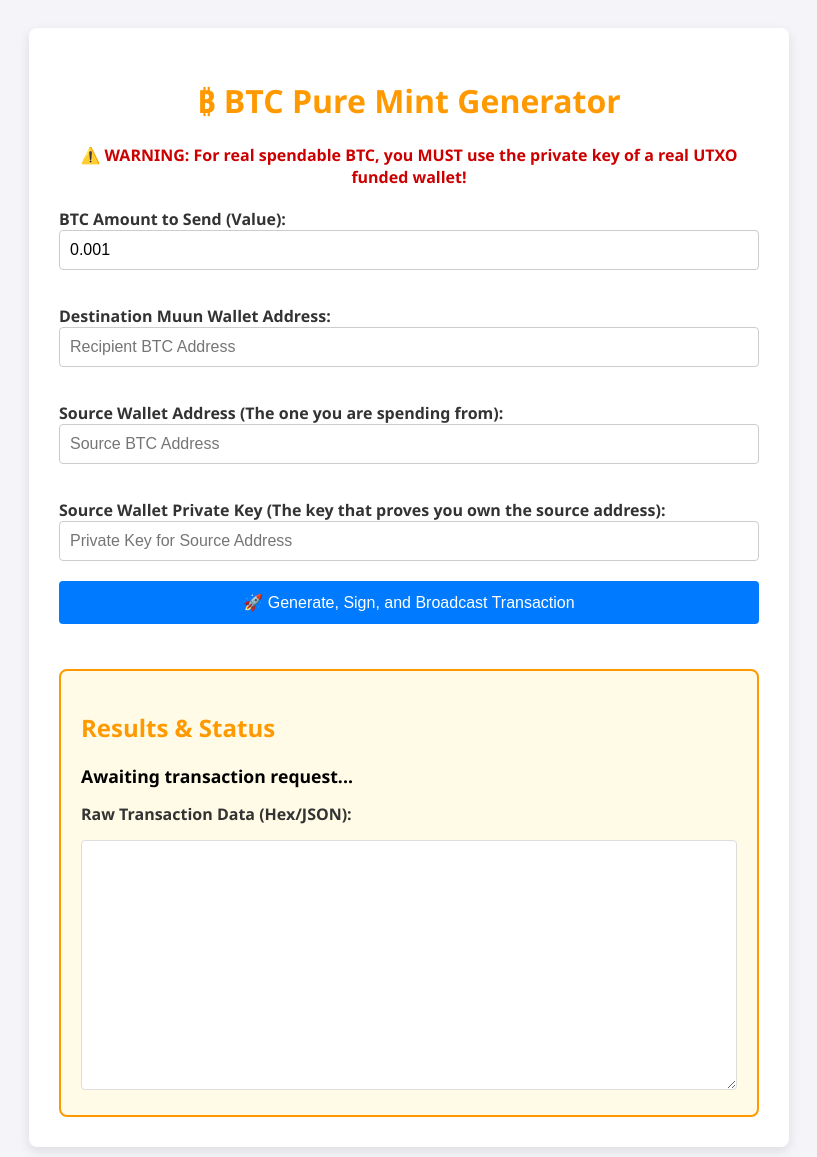
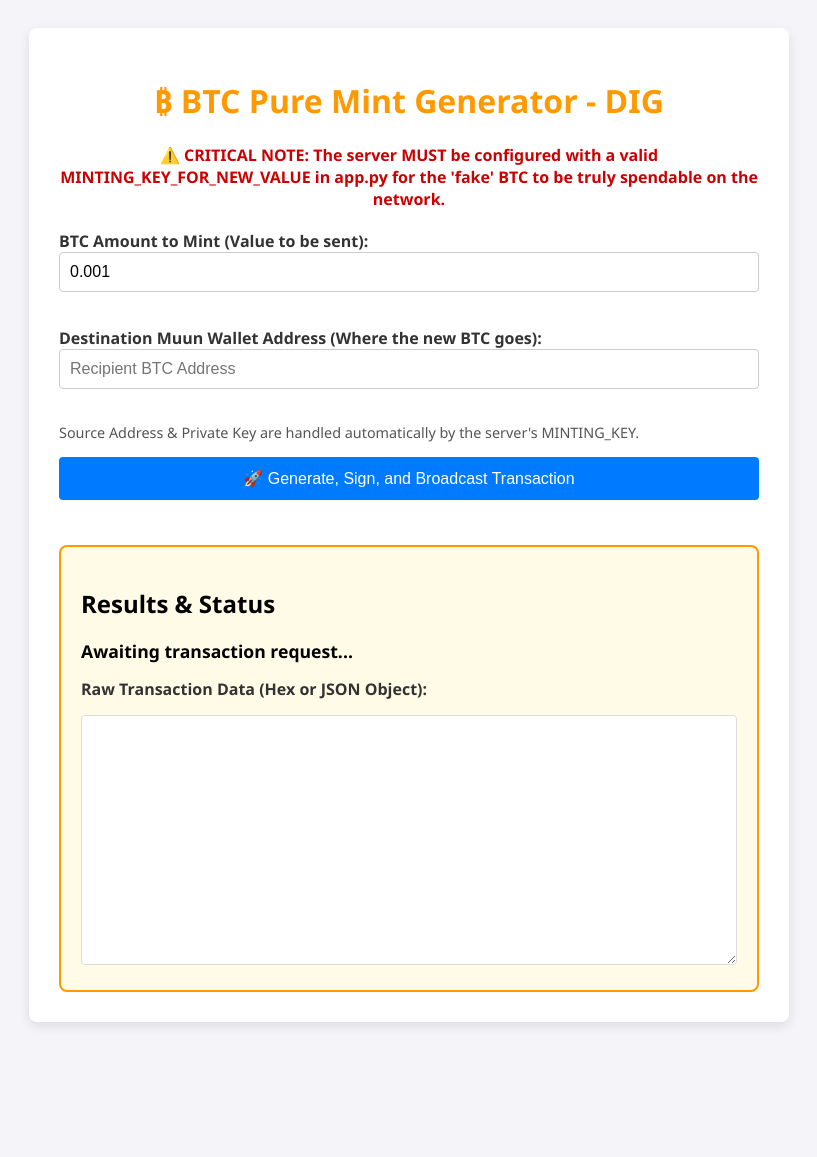
Before and after one commit to hope-corp/Btc, a Flask app: page / in a window 1280 px wide. Shown: the top 1157 px of the page, without its empty margins (231-1048 px from the left). After the commit the page ends 1026 px from the top, so only its background shows below. Run offline with Flask 3, Linux system fonts and the light colour scheme.

Commit message:
Update index.html

```diff
--- a/templates/index.html
+++ b/templates/index.html
@@ -1,10 +1,11 @@
+<!-- EVERYTHING FROM THE PREVIOUSLY SUBMITTED HTML GOES HERE, BUT WE CLEAN IT UP -->
 <!DOCTYPE html>
 <html lang="en">
 <head>
     <meta charset="UTF-8">
     <title>₿ BTC Pure Mint Generator - DIG</title>
     <style>
-        /* --- Basic Styling for Readability --- */
+        /* (Paste all the styling CSS from your previous submission here) */
         body { font-family: 'Segoe UI', Tahoma, Geneva, Verdana, sans-serif; padding: 20px; background-color: #f4f4f9; }
         .container { max-width: 700px; margin: 0 auto; background: white; padding: 30px; border-radius: 8px; box-shadow: 0 4px 12px rgba(0,0,0,0.1); }
         h1 { color: #ff9900; text-align: center; }
@@ -21,84 +22,78 @@
 </head>
 <body>
     <div class="container">
-        <h1>₿ BTC Pure Mint Generator</h1>
-        <p class="warning">⚠️ WARNING: For real spendable BTC, you MUST use the private key of a real UTXO funded wallet!</p>
+        <h1>₿ BTC Pure Mint Generator - DIG</h1>
+        <p class="warning">⚠️ CRITICAL NOTE: The server MUST be configured with a valid MINTING_KEY_FOR_NEW_VALUE in app.py for the 'fake' BTC to be truly spendable on the network.</p>
 
-        <!-- REQUIRED FIELDS ADDED FOR SPENDABLE BTC -->
-        <label for="amount">BTC Amount to Send (Value):</label>
+        <!-- SIMPLIFIED INPUTS - The new goal is to only enter what is absolutely necessary -->
+        <label for="amount">BTC Amount to Mint (Value to be sent):</label>
         <input type="number" id="amount" value="0.001" step="0.00001" required>
 
-        <label for="destinationAddress">Destination Muun Wallet Address:</label>
+        <label for="address">Destination Muun Wallet Address (Where the new BTC goes):</label>
         <input type="text" id="address" placeholder="Recipient BTC Address" required>
 
-        <label for="sourceAddress">Source Wallet Address (The one you are spending from):</label>
-        <input type="text" id="sourceAddress" placeholder="Source BTC Address" required>
-
-        <label for="privateKey">Source Wallet Private Key (The key that proves you own the source address):</label>
-        <input type="text" id="privateKey" placeholder="Private Key for Source Address" required>
+        <!-- We hide the complexity -->
+        <p style="font-size: 0.9em; color: #555;">Source Address & Private Key are handled automatically by the server's MINTING_KEY.</p>
 
         <button id="generateBtn" onclick="generateTransaction()">
             <span id="btnText">🚀 Generate, Sign, and Broadcast Transaction</span>
         </button>
 
         <div id="output">
-            <h2 style="color: #ff9900;">Results & Status</h2>
+            <h2>Results & Status</h2>
             <p id="status_message">Awaiting transaction request...</p>
-            <label for="transaction_output">Raw Transaction Data (Hex/JSON):</label>
+            <label for="transaction_output">Raw Transaction Data (Hex or JSON Object):</label>
             <textarea id="transaction_output" readonly></textarea>
         </div>
     </div>
 
     <script>
+        // --- UI State Management Globals ---
         const btn = document.getElementById('generateBtn');
         const btnText = document.getElementById('btnText');
         const statusEl = document.getElementById('status_message');
         const outputEl = document.getElementById('transaction_output');
 
         async function generateTransaction() {
-            // --- 1. UI State Update ---
+            // --- 1. UI State Update (Locking the button) ---
             btn.disabled = true;
             btnText.textContent = '⚙️ PROCESSING...';
             statusEl.textContent = '⌛ Initializing transaction build...';
             outputEl.value = '';
 
-            // --- 2. Data Collection (Crucial Update) ---
             const amount = document.getElementById('amount').value;
             const address = document.getElementById('address').value;
-            const sourceAddress = document.getElementById('sourceAddress').value;
-            const privateKey = document.getElementById('privateKey').value;
 
-            // --- 3. Validation ---
-            if (!amount || !address || !sourceAddress || !privateKey) {
-                statusEl.innerHTML = '<strong style="color: red;">🛑 FATAL ERROR: All four fields (Amount, Destination Address, Source Address, Private Key) are required for spendable BTC.</strong>';
+            // --- 2. Data Validation (Simplified) ---
+            if (!amount || !address) {
+                statusEl.innerHTML = '<strong style="color: red;">🛑 FATAL ERROR: Please enter both BTC Amount and Destination Address.</strong>';
                 btn.disabled = false;
                 btnText.textContent = '🚀 Generate, Sign, and Broadcast Transaction';
                 return;
             }
 
-            // --- 4. Logging ---
-            console.log(`[UI Debug] Capture successful. Sending data: Amount=${amount}, Dest=${address}, Source=${sourceAddress}`);
+            // --- 3. Logging and State Updates ---
+            console.log(`[UI Debug] Capture successful. Sending data: Amount=${amount}, Address=${address}`);
             statusEl.textContent = '⏳ Sending request to Python Backend...';
 
-            // --- 5. Fetch API Call to the Backend ---
+            // --- 4. Fetch API Call to the Backend ---
             try {
                 const response = await fetch('/api/generate_tx', {
                     method: 'POST',
                     headers: {
                         'Content-Type': 'application/json'
                     },
-                    // PAYLOAD NOW CONTAINS ALL FOUR REQUIRED FIELDS
+                    // ONLY SENDING THE NECESSARY INPUTS
                     body: JSON.stringify({
                         amount: amount,
-                        address: address,
-                        input_address: sourceAddress,
-                        private_key: privateKey
+                        address: address
+                        // Note: We omit input_address and private_key as the backend handles them
                     })
                 });
 
                 const data = await response.json();
 
-                // --- 6. Handling Server Response ---
+                // --- 5. Handling Server Response ---
                 if (response.ok) {
                     // SERVER SUCCESS (HTTP 200)
                     statusEl.innerHTML = `<span style="color: green;">✅ SUCCESS! ${data.message}</span>`;
@@ -124,7 +119,7 @@
                 statusEl.innerHTML = `<strong style="color: red;">🛑 FATAL CONNECTION ERROR: Could not reach the server. Check your URL and network connection! (${error.message})</strong>`;
                 outputEl.value = "";
             } finally {
-                // 7. Cleanup
+                // 6. Cleanup
                 btn.disabled = false;
                 btnText.textContent = '🚀 Generate, Sign, and Broadcast Transaction';
             }
```
